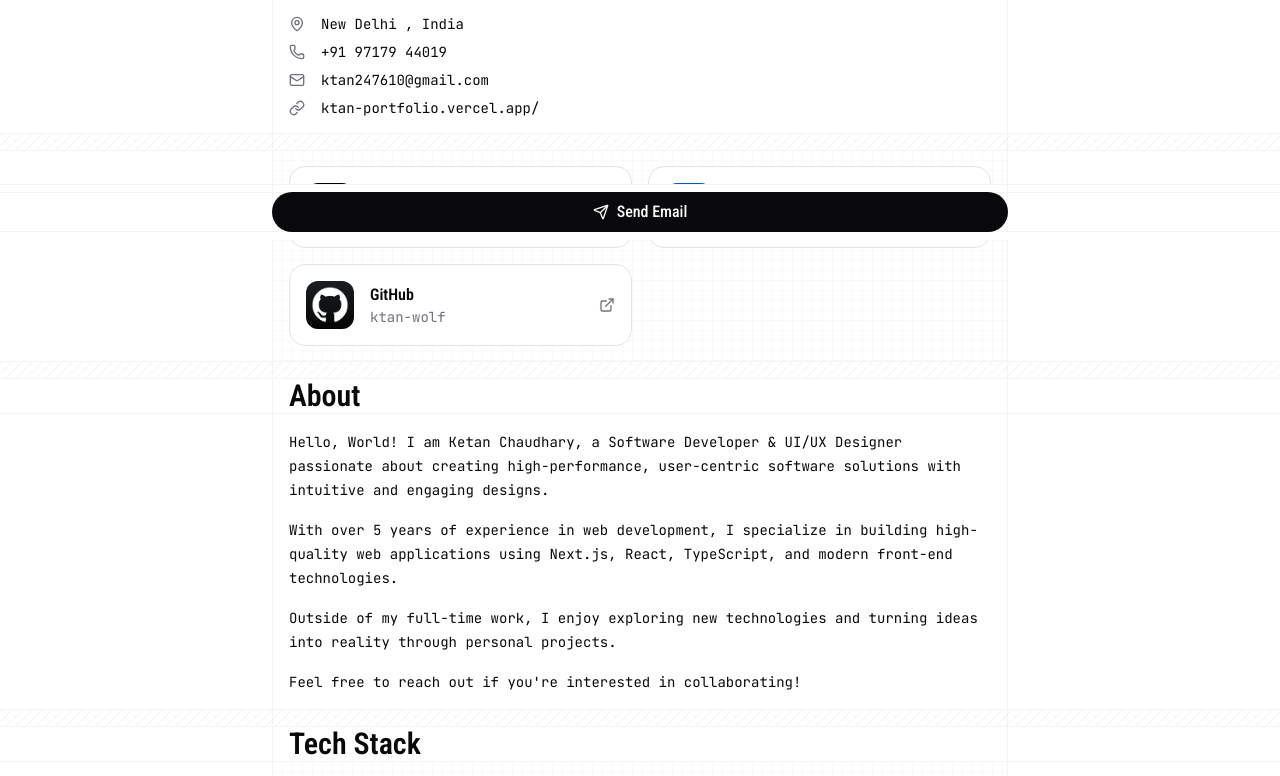
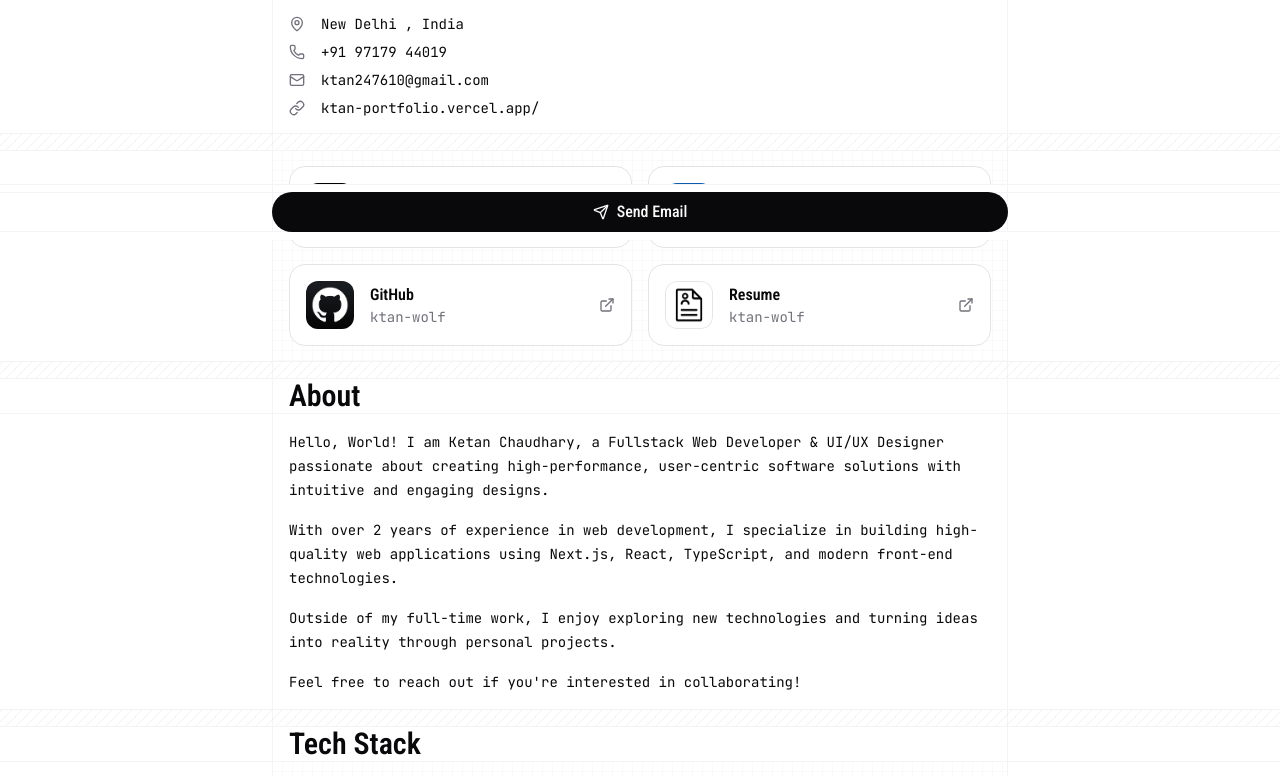
Before and after one commit to ktan-wolf/portfolio, a Next.js app: page / in a window 1280 px wide. Shown: the part 560-1336 px from the top of the page. Built offline with nearby package versions, Linux system fonts and the light colour scheme; no server answers; grey boxes are pictures that could not be loaded; what @bprogress/next would draw is missing.

Commit message:
resume added

```diff
--- a/src/features/profile/data/social-links.ts
+++ b/src/features/profile/data/social-links.ts
@@ -18,5 +18,11 @@ export const SOCIAL_LINKS: SocialLink[] = [
     title: "GitHub",
     description: "ktan-wolf",
     href: "https://github.com/ktan-wolf",
+  },
+  {
+    icon: "/images/link-icons/Resume.png",
+    title: "Resume",
+    description: "ktan-wolf",
+    href: "https://drive.google.com/file/d/1c8s3SZ1fsLoje82ymtjE0gcXjUAa9l-h/view?usp=sharing",
   }
 ];
--- a/src/features/profile/data/user.ts
+++ b/src/features/profile/data/user.ts
@@ -23,8 +23,8 @@ export const USER = {
 
   ],
   about: `
-Hello, World! I am Ketan Chaudhary, a Software Developer & UI/UX Designer passionate about creating high-performance, user-centric software solutions with intuitive and engaging designs.\n
-With over 5 years of experience in web development, I specialize in building high-quality web applications using Next.js, React, TypeScript, and modern front-end technologies.\n
+Hello, World! I am Ketan Chaudhary, a Fullstack Web Developer & UI/UX Designer passionate about creating high-performance, user-centric software solutions with intuitive and engaging designs.\n
+With over 2 years of experience in web development, I specialize in building high-quality web applications using Next.js, React, TypeScript, and modern front-end technologies.\n
 Outside of my full-time work, I enjoy exploring new technologies and turning ideas into reality through personal projects.\n
 Feel free to reach out if you're interested in collaborating!
   `,
```
Also changed, not shown: package.json (+8 -8 lines), public/images/link-icons/Resume.png (added).
